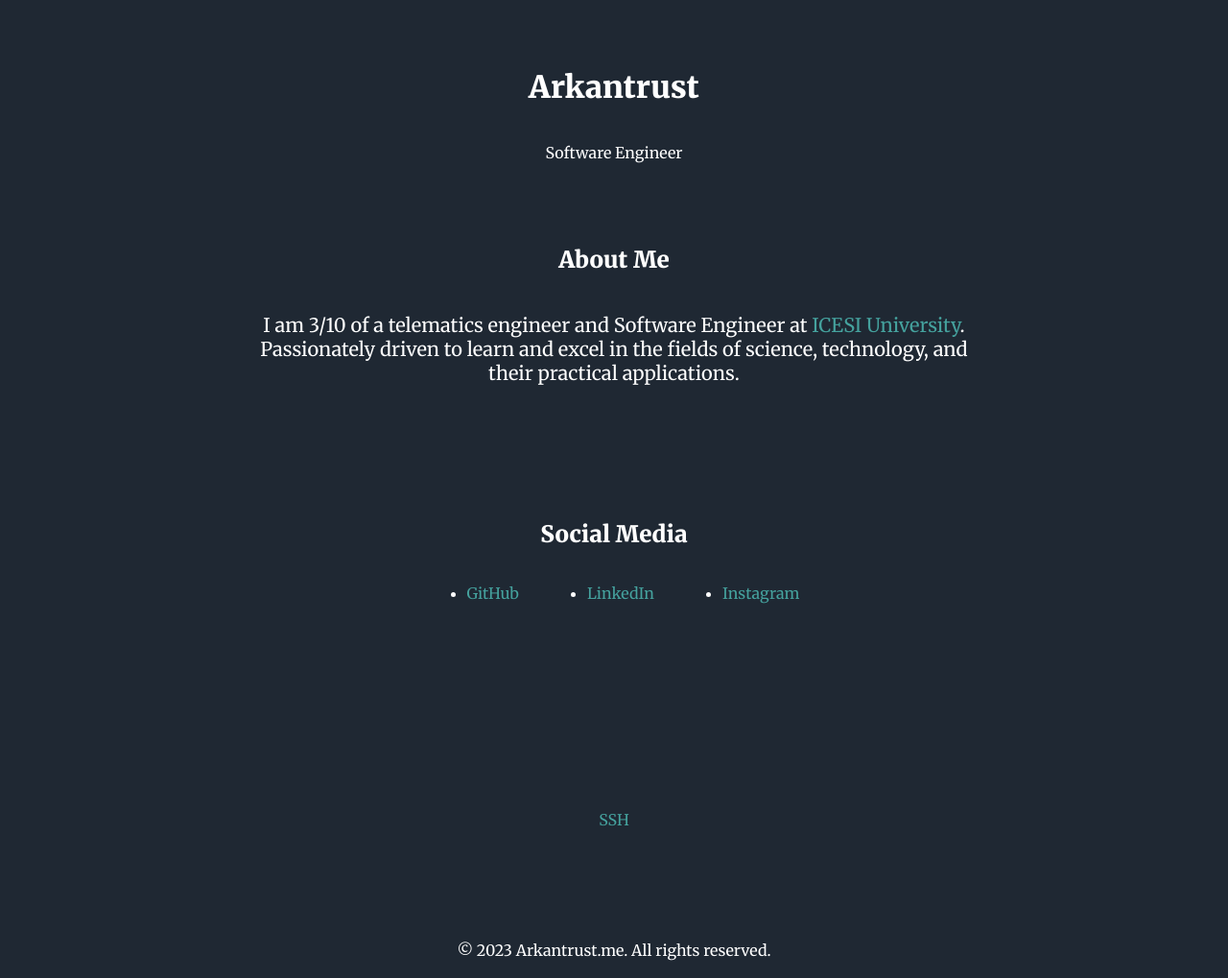
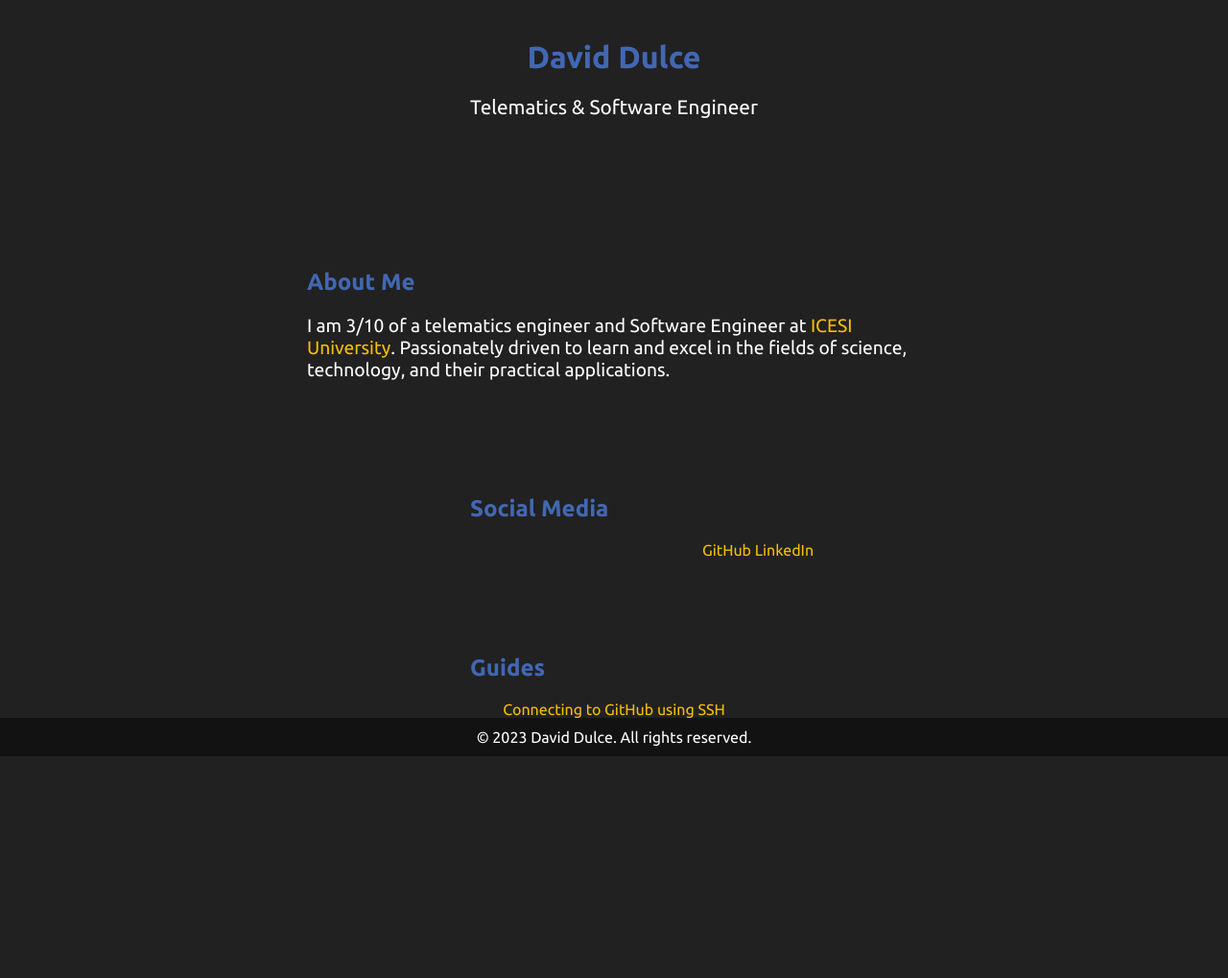
Before and after one commit to arkantrust/arkantrust.github.io, a plain HTML site: page index.html in a window 1280 px wide. Shown: the whole page at 96% size. After the commit the page ends 800 px from the top, so only its background shows below. Drawn offline with Linux system fonts and the light colour scheme.

Commit message:
Improved style

```diff
--- a/index.html
+++ b/index.html
@@ -5,22 +5,23 @@
   <meta charset="UTF-8">
   <meta http-equiv="X-UA-Compatible" content="IE=edge">
   <meta name="viewport" content="width=device-width, initial-scale=1.0">
-    <title>Arkantrust</title>
 
-    <link rel="preconnect" href="https://fonts.googleapis.com">
-    <link rel="preconnect" href="https://fonts.gstatic.com" crossorigin>
-    <link href="https://fonts.googleapis.com/css2?family=Merriweather:wght@300;400;900&display=swap" rel="stylesheet">
+  <title>David Dulce</title>
 
   <link rel="stylesheet" href="./style.css">
 </head>
 
 <body>
   <header>
-        <h1>Arkantrust</h1>
-        <p>Software Engineer</p>
-        <header>
+
+    <h1>David Dulce</h1>
+    <p id="whoami">Telematics & Software Engineer</p>
+
+  </header>
+
+  <section>
     <h2>About Me</h2>
-            <p id="about-me" >I am 3/10 of a telematics engineer and Software Engineer at
+    <p id="about-me">I am 3/10 of a telematics engineer and Software Engineer at
       <a href="https://www.icesi.edu.co/en">ICESI University</a>. Passionately driven to learn
       and excel in the fields of science, technology, and their practical applications.
     </p>
@@ -28,19 +29,21 @@
 
   <section>
     <h2>Social Media</h2>
-                <ul class="social-media">
-                    <li><a href="https://github.com/Arkantrust">GitHub</a></li>
-                    <li><a href="https://www.linkedin.com/in/david-dulce/">LinkedIn</a></li>
-                    <li><a href="https://www.instagram.com/dulce_david_26/">Instagram</a></li>
-                </ul>
+    <div id="social-media">
+      <a href="https://github.com/Arkantrust">GitHub</a>
+      <a href="https://www.linkedin.com/in/david-dulce/">LinkedIn</a>
+    </div>
   </section>
 
   <section>
-                <a href="ssh.html">SSH</a>
+    <h2>Guides</h2>
+    <div id="guides">
+      <a href="ssh.html">Connecting to GitHub using SSH</a>
+    </div>
   </section>
 
   <footer>
-                <p>&copy; 2023 Arkantrust.me. All rights reserved.</p>
+    <p>&copy; 2023 David Dulce. All rights reserved.</p>
   </footer>
 </body>
 </html>
--- a/style.css
+++ b/style.css
@@ -1,63 +1,97 @@
+@import url('https://fonts.googleapis.com/css2?family=Ubuntu:wght@200;400;700&display=swap');
+
+:root {
+  /*palette*/
+  --background: #212121; /*charcoal*/
+  --surface: #121212; /*black*/
+  --primary: #4267B2; /*deep cerulean*/
+  --secondary: #79478F; /*wisteria*/
+  --text: white;
+  --accent: #F8C000; /*buttermilk*/
+}
+
 body {
-    margin: 0;
-    font-family: 'Merriweather', serif;
-    color: white;
-    background-color: #1f2833;
-    overflow: auto;
+  position: relative;
+  display: flex;
+  flex-direction: column;
+  align-items: center;
+
+  overflow: auto;
+  padding: 0;
+  margin: 0;
+
+  background-color: var(--background);
+  color: var(--text);
+  font-family: 'Ubuntu', sans-serif;
 }
 
 header {
-    position: relative;
-    display: flex;
-    flex-direction: column;
-    align-items: center;
-    min-height: 100vh;
-    padding: 50px 20vw;
+  min-height: 25vh;
+  margin-top: 20px;
+  margin-bottom: 0px;
+  text-align: center;
 }
 
 section {
-    position: relative;
-    display: flex;
-    flex-direction: column;
-    align-items: center;
-    min-height: 400;
-    padding: 100px 20vw;
+  max-width: 50dvw;
+  min-width: 300px;
+  padding: 20px;
+  margin: 20px;
+  text-align: left;
 }
 
-
-.social-media {
-    display: flex;
-    flex-direction: row;
-    justify-content: space-evenly;
-    width: 200%;
-}
-
-.dark {
-    background: #1f2833;
-}
-
-.gray {
-    background: #c5c6c7;
-}
-
-.turquoise {
-    background: #66fcf1;
-}
-
-.dark-turquoise {
-    background: #45a29e;
+#whoami {
+  font-size: 130%;
+  text-align: center;
 }
 
 a {
-    text-decoration: none;
-    color: #45a29e;
+  text-decoration: none;
+  color: var(--accent);
 }
 
 a:hover {
-    text-decoration: underline;
+  text-decoration: underline;
+  color: var(--primary);
+}
+
+h1 {
+  font-size: 200%;
+  color: var(--primary);
+}
+
+h2 {
+  font-size: 150%;
+  color: var(--primary);
 }
 
 #about-me {
-    font-size: 20px;
-    text-align: center;
+  font-size: larger;
 }
+
+#social-media {
+  position: relative;
+  flex-direction: row;
+  text-align: center;
+  width: 200%;
+}
+
+#guides {
+  display: flex;
+  flex-direction: row;
+  justify-content: space-evenly;
+  width: 100%;
+}
+
+footer {
+  position: absolute;
+  bottom: 0;
+  width: 100%;
+  height: 2.5rem;
+  display: flex;
+  flex-direction: row;
+  justify-content: space-evenly;
+  align-items: center;
+  background-color: var(--surface);
+  color: var(--text);
+}
```
Lines whose indentation alone changed are shown as unchanged.
